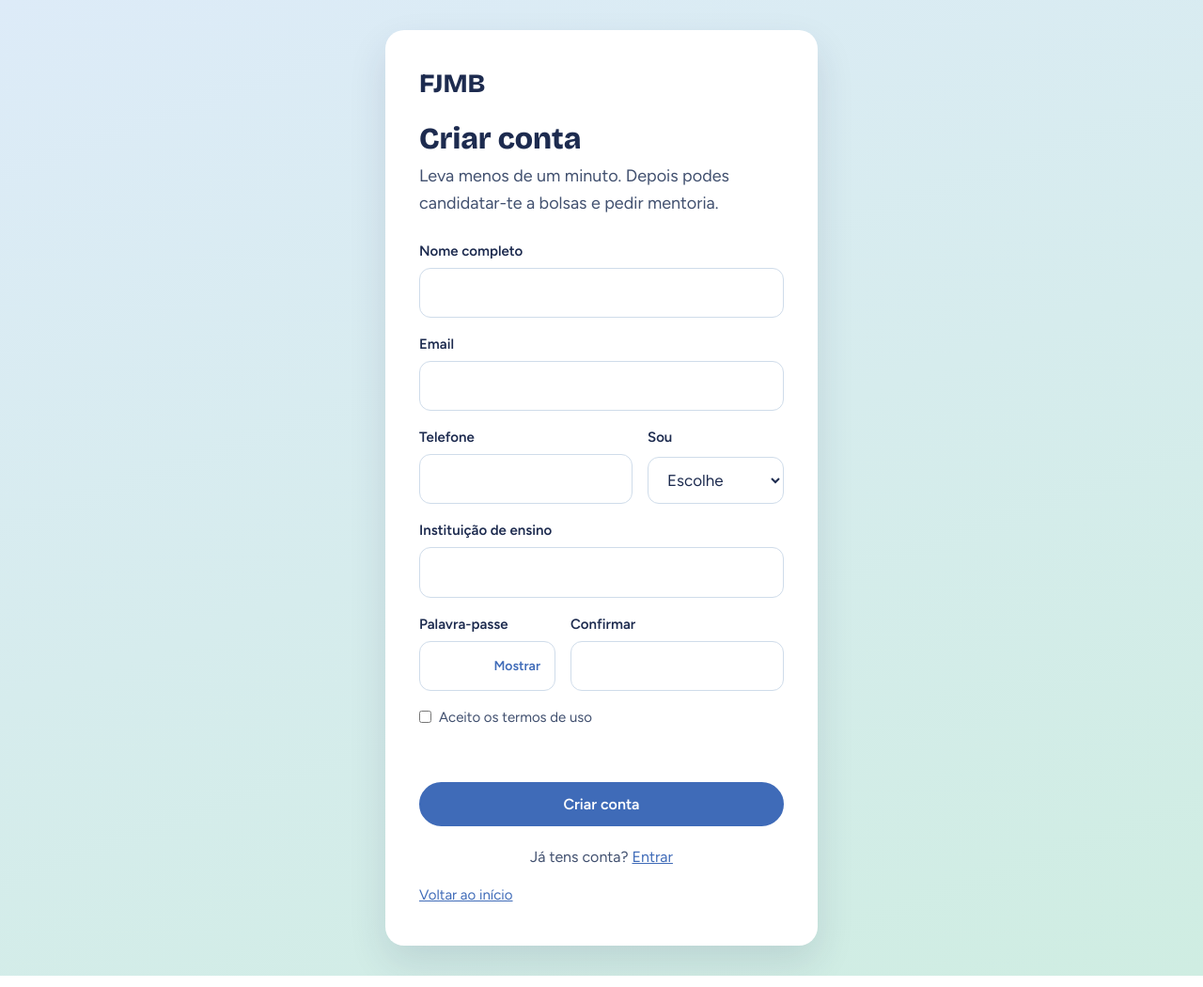
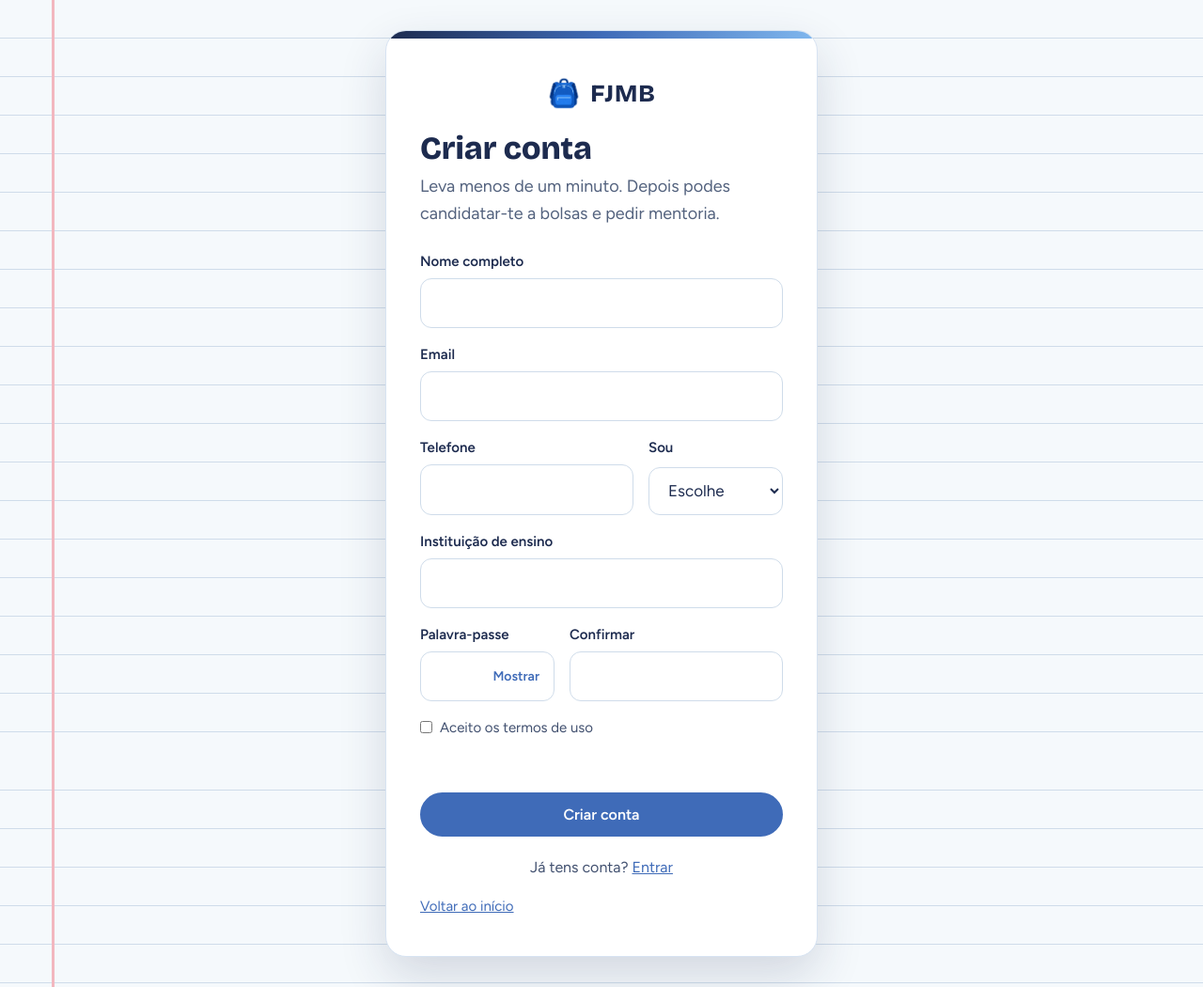
Before and after one commit to PollyWanassi/FJBM-FUTURO-JOVEM-MENTORIAS-E-BOLSAS, a plain HTML site: page frontend/cadastro.html in a window 1280 px wide. Shown: the whole page at 94% size. Drawn offline with nearby package versions, Linux system fonts and the light colour scheme.

Commit message:
Login e Cadastro feitos

```diff
--- a/frontend/cadastro.html
+++ b/frontend/cadastro.html
@@ -8,7 +8,12 @@
 </head>
 <body class="auth">
   <main class="auth-card">
-    <a class="logo" href="index.html">FJMB</a>
+
+<a class="logo" href="index.html">
+    <img src="imagens/mochila.png" alt="" class="logo-icon">
+    <span>FJMB</span>
+</a>
+
     <h1>Criar conta</h1>
     <p class="intro">Leva menos de um minuto. Depois podes candidatar-te a bolsas e pedir mentoria.</p>
     <form data-form="cadastro" novalidate>
--- a/frontend/css/cadastro.css
+++ b/frontend/css/cadastro.css
@@ -18,7 +18,31 @@ h1{font-family:var(--titulo);color:var(--tinta);line-height:1.1}
 .campo input,.campo select{font:inherit;font-size:17px;padding:12px 16px;border:1.5px solid var(--linha);border-radius:12px;background:#fff;color:var(--tinta)}
 .msg{font-size:15px;font-weight:600;min-height:1.4em}
 .msg.ok{color:var(--menta-escuro)} .msg.erro{color:#b3261e}
-body.auth{min-height:100vh;display:grid;place-items:center;padding:32px 5%;background:linear-gradient(160deg,var(--ceu),var(--menta))}
+
+body.auth {
+    min-height: 100vh;
+    display: grid;
+    place-items: center;
+    padding: 32px 5%;
+    background-color: var(--papel);
+    background-image:
+        linear-gradient(
+            to right,
+            transparent 0,
+            transparent 55px,
+            #f2b7bf 55px,
+            #f2b7bf 58px,
+            transparent 58px
+        ),
+        repeating-linear-gradient(
+            to bottom,
+            transparent 0,
+            transparent 40px,
+            var(--linha) 40px,
+            var(--linha) 41px
+        );
+    background-attachment: fixed;
+}
 .auth-card{width:100%;max-width:460px;background:#fff;border-radius:20px;padding:40px 36px;box-shadow:0 18px 40px rgba(29,43,79,.12)}
 .logo{display:inline-block;margin-bottom:24px;font:800 28px var(--titulo);color:var(--tinta);text-decoration:none}
 .auth-card h1{font-size:32px;font-weight:800}
@@ -35,3 +59,96 @@ body.auth{min-height:100vh;display:grid;place-items:center;padding:32px 5%;backg
 @media (prefers-reduced-motion:reduce){*{transition:none!important}}
 .linha-dupla{display:grid;grid-template-columns:1fr 1fr;gap:16px}
 @media (max-width:480px){.linha-dupla{grid-template-columns:1fr}.auth-card{padding:32px 22px}}
+
+
+/* Cartão de cadastro com mais contraste */
+.auth-card {
+    position: relative;
+    overflow: hidden;
+    background: #ffffff;
+    border: 1px solid #d7e3f2;
+    border-radius: 22px;
+    padding: 40px 36px;
+    box-shadow: 0 20px 50px rgba(29, 43, 79, 0.16);
+}
+
+/* Faixa superior decorativa */
+.auth-card::before {
+    content: "";
+    position: absolute;
+    top: 0;
+    left: 0;
+    right: 0;
+    height: 8px;
+    background: linear-gradient(
+        90deg,
+        #1d2b4f,
+        #3f6bb8,
+        #80b7ee
+    );
+}
+
+/* Nome FJMB */
+.auth-card .logo {
+    display: inline-block;
+    margin-top: 8px;
+    margin-bottom: 22px;
+    padding: 8px 14px;
+    background: #e8f1fc;
+    border-radius: 10px;
+    color: #1d2b4f;
+    font-size: 26px;
+    letter-spacing: 1px;
+}
+
+/* Título do cadastro */
+.auth-card h1 {
+    color: #1d2b4f;
+    font-size: 34px;
+    margin-bottom: 8px;
+}
+
+/* Texto de introdução */
+.auth-card .intro {
+    color: #53627e;
+    line-height: 1.6;
+}
+
+/* Realce ao seleccionar os campos */
+.campo input:focus,
+.campo select:focus {
+    outline: none;
+    border-color: #3f6bb8;
+    box-shadow: 0 0 0 4px rgba(63, 107, 184, 0.12);
+}
+.auth-card .logo {
+    display: block;
+    width: fit-content;
+    margin: 8px auto 22px;
+    text-align: center;
+}
+
+
+.auth-card .logo {
+    display: flex;
+    align-items: center;
+    justify-content: center;
+    gap: 10px;
+    width: fit-content;
+    margin: 8px auto 22px;
+    padding: 0;
+    background: transparent;
+    border-radius: 0;
+    text-align: center;
+    color: var(--tinta);
+    text-decoration: none;
+}
+
+/* Ícone da mochila */
+.auth-card .logo-icon {
+    width: 36px;
+    height: 36px;
+    object-fit: contain;
+    display: block;
+    flex-shrink: 0;
+}
--- a/frontend/css/feed.css
+++ b/frontend/css/feed.css
@@ -12,6 +12,31 @@ a{color:var(--azul)}
 :focus-visible{outline:3px solid var(--azul);outline-offset:3px;border-radius:6px}
 h1,h2{font-family:var(--titulo);color:var(--tinta);line-height:1.15}
 .sr{position:absolute;width:1px;height:1px;overflow:hidden;clip:rect(0 0 0 0)}
+
+body.auth {
+    min-height: 100vh;
+    display: grid;
+    place-items: center;
+    padding: 32px 5%;
+    background-color: var(--papel);
+    background-image:
+        linear-gradient(
+            to right,
+            transparent 0,
+            transparent 55px,
+            #f2b7bf 55px,
+            #f2b7bf 58px,
+            transparent 58px
+        ),
+        repeating-linear-gradient(
+            to bottom,
+            transparent 0,
+            transparent 40px,
+            var(--linha) 40px,
+            var(--linha) 41px
+        );
+    background-attachment: fixed;
+}
 
 .btn{display:inline-block;font:600 15px var(--corpo);padding:10px 22px;border-radius:999px;text-decoration:none;border:2px solid var(--azul);background:var(--azul);color:#fff;cursor:pointer;transition:background .2s}
 .btn:hover{background:var(--azul-hover);border-color:var(--azul-hover)}
--- a/frontend/css/login.css
+++ b/frontend/css/login.css
@@ -18,7 +18,31 @@ h1{font-family:var(--titulo);color:var(--tinta);line-height:1.1}
 .campo input,.campo select{font:inherit;font-size:17px;padding:12px 16px;border:1.5px solid var(--linha);border-radius:12px;background:#fff;color:var(--tinta)}
 .msg{font-size:15px;font-weight:600;min-height:1.4em}
 .msg.ok{color:var(--menta-escuro)} .msg.erro{color:#b3261e}
-body.auth{min-height:100vh;display:grid;place-items:center;padding:32px 5%;background:linear-gradient(160deg,var(--ceu),var(--menta))}
+
+body.auth {
+    min-height: 100vh;
+    display: grid;
+    place-items: center;
+    padding: 32px 5%;
+    background-color: var(--papel);
+    background-image:
+        linear-gradient(
+            to right,
+            transparent 0,
+            transparent 55px,
+            #f2b7bf 55px,
+            #f2b7bf 58px,
+            transparent 58px
+        ),
+        repeating-linear-gradient(
+            to bottom,
+            transparent 0,
+            transparent 40px,
+            var(--linha) 40px,
+            var(--linha) 41px
+        );
+    background-attachment: fixed;
+}
 .auth-card{width:100%;max-width:460px;background:#fff;border-radius:20px;padding:40px 36px;box-shadow:0 18px 40px rgba(29,43,79,.12)}
 .logo{display:inline-block;margin-bottom:24px;font:800 28px var(--titulo);color:var(--tinta);text-decoration:none}
 .auth-card h1{font-size:32px;font-weight:800}
@@ -34,3 +58,56 @@ body.auth{min-height:100vh;display:grid;place-items:center;padding:32px 5%;backg
 .voltar{display:inline-block;margin-top:16px;font-size:15px}
 @media (prefers-reduced-motion:reduce){*{transition:none!important}}
 @media (max-width:480px){.auth-card{padding:32px 22px}}
+
+
+/* Cartão de cadastro com mais contraste */
+.auth-card {
+    position: relative;
+    overflow: hidden;
+    background: #ffffff;
+    border: 1px solid #d7e3f2;
+    border-radius: 22px;
+    padding: 40px 36px;
+    box-shadow: 0 20px 50px rgba(29, 43, 79, 0.16);
+}
+
+
+/* Faixa superior decorativa */
+.auth-card::before {
+    content: "";
+    position: absolute;
+    top: 0;
+    left: 0;
+    right: 0;
+    height: 8px;
+    background: linear-gradient(
+        90deg,
+        #1d2b4f,
+        #3f6bb8,
+        #80b7ee
+    );
+}
+
+.auth-card .logo {
+    display: flex;
+    align-items: center;
+    justify-content: center;
+    gap: 10px;
+    width: fit-content;
+    margin: 8px auto 22px;
+    padding: 0;
+    background: transparent;
+    border-radius: 0;
+    text-align: center;
+    color: var(--tinta);
+    text-decoration: none;
+}
+
+/* Ícone da mochila */
+.auth-card .logo-icon {
+    width: 36px;
+    height: 36px;
+    object-fit: contain;
+    display: block;
+    flex-shrink: 0;
+}
```
Also changed, not shown: frontend/login.html (+4 -1 lines).
